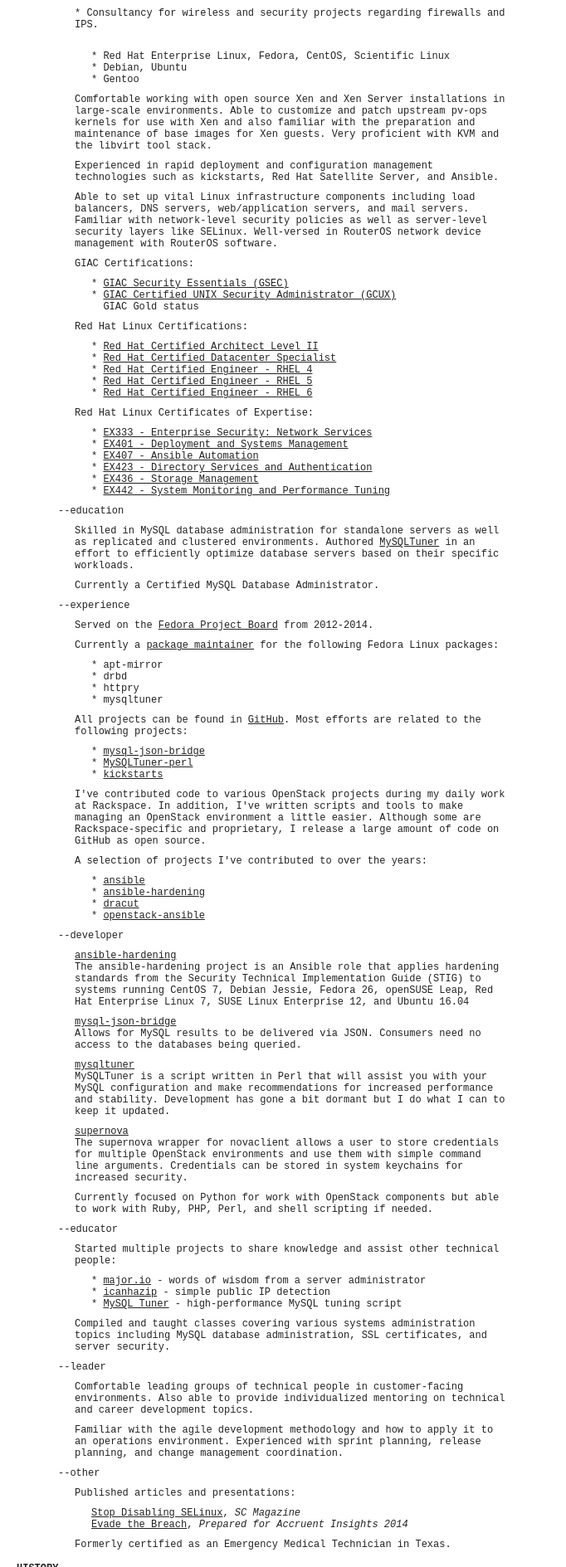
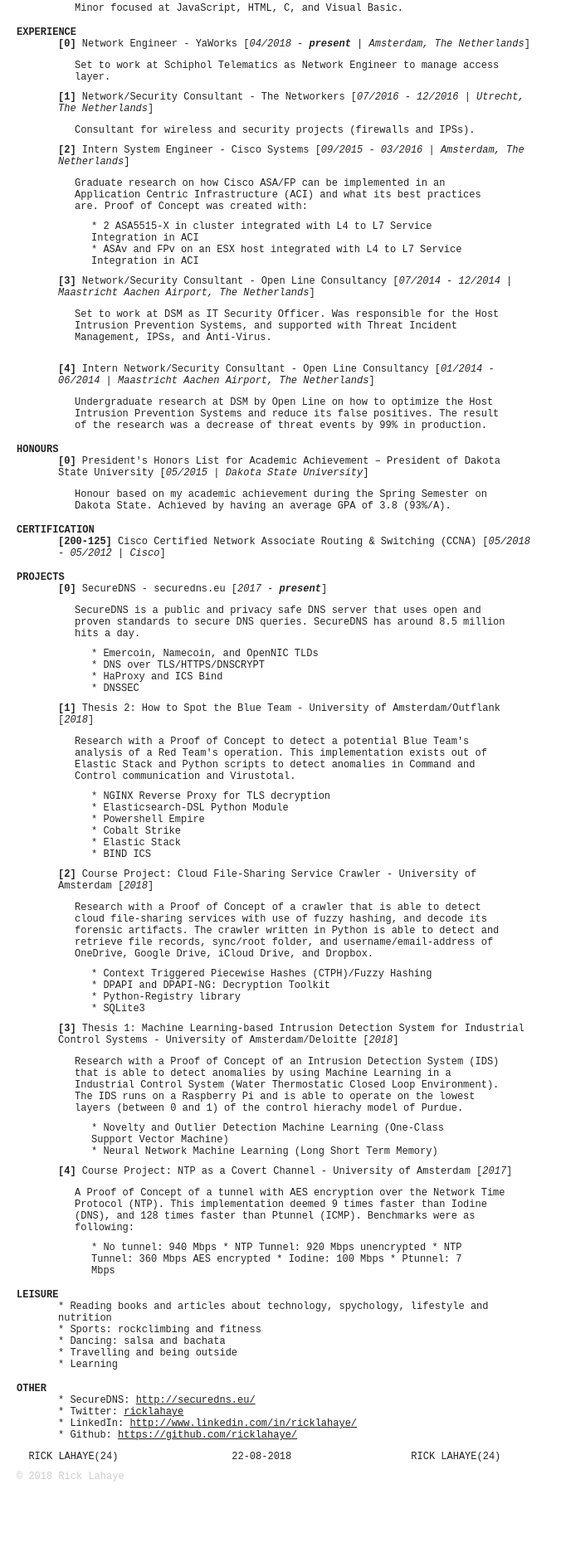
Before and after one commit to ricklahaye/ricklahaye.github.io, a plain HTML site: page index.html in a window 1280 px wide. Shown: the part 911-2800 px from the top of the page at 83% size, without its empty margins (0-682 px from the left). After the commit the page ends 2718 px from the top, so only its background shows below. Drawn offline with Linux system fonts and the light colour scheme.

Commit message:
almost ready

```diff
--- a/index.html
+++ b/index.html
@@ -1,6 +1,6 @@
 <!DOCTYPE html>
 <head>
-  <title>Rick Lahaye(24) - a passion for networking and security - Curriculum Vitae</title>
+  <title>Rick Lahaye(24) - a passion for Linux and security - Curriculum Vitae</title>
   <meta http-equiv="content-type" content="text/html;charset=utf-8">
   <meta name="google-site-verification" content="aObtGDw4rtVcSovbNUyoZCn1l-H9Tmqp43TXqmkWjjY" />
   <style type="text/css">
@@ -67,13 +67,13 @@
 </pre>
 <h1>NAME</h1>
 <p class="subtext">
-  Rick Lahaye - passion for networking and security
+  Rick Lahaye - passion for Linux and security
 </p>
 
 <h1>SYNOPSIS</h1>
 <p class="subtext">
-  rick [--soft-skills] [--education] [--experience] [--honours] [--certification] <br />
-  [--hard-skills] [--projects] [--other]
+  rick [--soft-skills] [--hard-skills] [--education] [--experience] [--honours] [--certification]
+  [--projects] [--leisure] [--other]
 </p>
 
 <h1>SUMMARY</h1>
@@ -101,297 +101,189 @@
 </p>
 <h1>SOFT SKILLS</h1>
 <p class="subtext">
-  - Problem-solving way of working with a logical and analytical approach <br>
-  - Capable of adapting to target audience and public speaking <br>
-  - Capable of priorizing and working under pressure <br>
-  - Motivated and driven person who likes challanges <br>
-  - Flexible and adaptable
+  * Problem-solving way of working with a logical and analytical approach <br>
+  * Capable of adapting to target audience and public speaking <br>
+  * Capable of priorizing and working under pressure <br>
+  * Motivated and driven person who likes challanges <br>
+  * Flexible and adaptable <br>
+  * Self-improvement
 </p>
+<h1>HARD SKILLS</h1>
+<p class="subtext">
+  * Linux distributions like Debian, Arch/CentOS and Ubuntu (Administration, Infrastructures, Deployment, and Open Source Projects) <br>
+  * Security (HIPS, IPS/IDS, Firewalls, Anti-Virus, Endpoints, and System Hardening) <br>
+  * Networking (Routing, Switching, and Wireless) <br>
+  * Infrastructure Componments (DHCP, DNS, and LDAP) <br>
+  * Virtualization (XEN, VMware, and Hyper-V) <br>
+  * Windows Server (Applications and Infrastructures) <br>
+  * Forensics (Linux Systems and Network) <br>
+  * Programming (Basic Web, Shell Scripting, and Python) <br>
+  * Penetration Testing (Kali, OpenVAS, Nessus, Metasploit) <br>
 
+
+</p>
 <h1>EDUCATION</h1>
 <p class="subtext">
-  <b>[0]</b> Master of Science in System and Network Engineering - University of Amsterdam
+  <b>[0]</b> Master of Science in System and Network Engineering - University of Amsterdam [<i>09/2016 - 02/2018 | Amsterdam, The Netherlands</i>]
 <p>
 <p class="doublesubtext">
-  - Date: 09/2016 - 02/2018 <br>
-  - Location: Amsterdam, The Netherlands <br>
-  - Focus: Linux, networking, security, forensics, and cybercrime.
+  Master focused at Linux, networking, security, forensics, and cybercrime.
 </p>
 <p class="subtext">
   <b>[1]</b> Bachelor of Science in Information and Communications Technology - ZUYD
-  University of Applied Sciences
+  University of Applied Sciences [<i>02/2012 - 02/2016 | Heerlen, The Netherlands</i>]
 <p>
 <p class="doublesubtext">
-  - Date: 02/2012 - 02/2016 <br>
-  - Location: Heerlen, The Netherlands <br>
-  - Focus: Linux, Windows, networking, security, and forensics.
+  Bachelor focused at Linux, Windows, networking, security, and forensics.
 </p>
 <p class="subtext">
-  <b>[2]</b> Minor in Computer Science - Dakota State University
+  <b>[2]</b> Minor in Computer Science - Dakota State University [<i>01/2015 - 06/2015 | Madison, South Dakota, The United States</i>]
 <p>
 <p class="doublesubtext">
-  - Date: 01/2015 - 06/2015 <br>
-  - Location: Madison, South Dakota, The United States <br>
-  - Focus: JavaScript, HTML, C, and Visual Basic.
+  Minor focused at JavaScript, HTML, C, and Visual Basic.
 </p>
 
 <h1>EXPERIENCE</h1>
 <p class="subtext">
-  <b>[0]</b> Network Engineer - YaWorks B.V. <i>[04-2018 - present]</i>
+  <b>[0]</b> Network Engineer - YaWorks [<i>04/2018 - <b>present</b> | Amsterdam, The Netherlands</i>]
 <p>
 <p class="doublesubtext">
-  * Set to work at Schiphol Telematics as Network Engineer to manage access layer.
+  Set to work at Schiphol Telematics as Network Engineer to manage access layer.
+</p>
+<p class="subtext">
+  <b>[1]</b> Network/Security Consultant - The Networkers [<i>07/2016 - 12/2016 | Utrecht, The Netherlands</i>]
+<p>
+<p class="doublesubtext">
+  Consultant for wireless and security projects (firewalls and IPSs).
+</p>
+<p class="subtext">
+  <b>[2]</b> Intern System Engineer - Cisco Systems [<i>09/2015 - 03/2016 | Amsterdam, The Netherlands</i>]
+<p>
+<p class="doublesubtext">
+  Graduate research on how Cisco ASA/FP can be implemented in an Application
+  Centric Infrastructure (ACI) and what its best practices are. Proof of Concept
+  was created with:
+</p>
+<p class="triplesubtext">
+  * 2 ASA5515-X in cluster integrated with L4 to L7 Service Integration in ACI <br>
+  * ASAv and FPv on an ESX host integrated with L4 to L7 Service Integration in ACI
+</p>
+<p class="subtext">
+  <b>[3]</b> Network/Security Consultant - Open Line Consultancy [<i>07/2014 - 12/2014 | Maastricht Aachen Airport, The Netherlands</i>]
+<p>
+<p class="doublesubtext">
+  Set to work at DSM as IT Security Officer. Was responsible for the Host Intrusion
+  Prevention Systems, and supported with Threat Incident Management, IPSs, and Anti-Virus.
 </p><br>
 <p class="subtext">
-  <b>[1]</b> Network/Security Consultant - The Networkers
+  <b>[4]</b> Intern Network/Security Consultant - Open Line Consultancy [<i>01/2014 - 06/2014 | Maastricht Aachen Airport, The Netherlands</i>]
 <p>
 <p class="doublesubtext">
-  * Consultancy for wireless and security projects regarding firewalls and IPS.
-</p><br>
+  Undergraduate research at DSM by Open Line on how to optimize the Host Intrusion Prevention
+  Systems and reduce its false positives. The result of the research was a decrease of threat events by
+  99% in production.
+</p>
+
+<h1>HONOURS</h1>
+<p class="subtext">
+  <b>[0]</b> President's Honors List for Academic Achievement – President of Dakota State University [<i>05/2015 | Dakota State University</i>]
+<p>
+<p class="doublesubtext">
+  Honour based on my academic achievement during the Spring Semester on Dakota State. Achieved by having an average GPA of 3.8 (93%/A).
+</p>
+<h1>CERTIFICATION</h1>
+<p class="subtext">
+  <b>[200-125]</b> Cisco Certified Network Associate Routing & Switching (CCNA) [<i>05/2018 - 05/2012 | Cisco</i>]
+<p>
 
 
-
-<p class="triplesubtext">
-  * Red Hat Enterprise Linux, Fedora, CentOS, Scientific Linux<br />
-  * Debian, Ubuntu<br />
-  * Gentoo<br />
-</p>
+<h1>PROJECTS</h1>
+<p class="subtext">
+  <b>[0]</b> SecureDNS - securedns.eu [<i>2017 - <b>present</b></i>]
+<p>
 <p class="doublesubtext">
-  Comfortable working with open source Xen and Xen Server installations in
-  large-scale environments. Able to customize and patch upstream pv-ops kernels
-  for use with Xen and also familiar with the preparation and maintenance of
-  base images for Xen guests.  Very proficient with KVM and the libvirt tool stack.
-</p>
-<p class="doublesubtext">
-  Experienced in rapid deployment and configuration management technologies
-  such as kickstarts, Red Hat Satellite Server, and Ansible.
-</p>
-<p class="doublesubtext">
-  Able to set up vital Linux infrastructure components including load balancers,
-  DNS servers, web/application servers, and mail servers.  Familiar with
-  network-level security policies as well as server-level security layers like
-  SELinux.  Well-versed in RouterOS network device management with RouterOS
-  software.
-</p>
-<p class="doublesubtext">
-  GIAC Certifications:
+  SecureDNS is a public and privacy safe DNS server that uses open and proven standards to secure DNS queries. SecureDNS has around 8.5 million hits a day.
 </p>
 <p class="triplesubtext">
-  * <a href="http://www.giac.org/certified-professional/major-hayden/138471">
-      GIAC Security Essentials (GSEC)</a><br />
-  * <a href="http://www.giac.org/certified-professional/major-hayden/138471">
-      GIAC Certified UNIX Security Administrator (GCUX)</a><br />
-      &nbsp;&nbsp;GIAC Gold status<br />
+  * Emercoin, Namecoin, and OpenNIC TLDs <br>
+  * DNS over TLS/HTTPS/DNSCRYPT <br>
+  * HaProxy and ICS Bind <br>
+  * DNSSEC
 </p>
+<p class="subtext">
+  <b>[1]</b> Thesis 2: How to Spot the Blue Team - University of Amsterdam/Outflank [<i>2018</i>]
+<p>
 <p class="doublesubtext">
-  Red Hat Linux Certifications:
+  Research with a Proof of Concept to detect a potential Blue Team's analysis of a Red Team's operation.
+  This implementation exists out of Elastic Stack and Python scripts to detect anomalies in Command and Control communication and Virustotal.
 </p>
 <p class="triplesubtext">
-  * <a href="https://www.redhat.com/wapps/training/certification/verify.html?certNumber=110-268-455">
-      Red Hat Certified Architect Level II</a><br />
-  * <a href="https://www.redhat.com/wapps/training/certification/verify.html?certNumber=110-268-455">
-      Red Hat Certified Datacenter Specialist</a><br />
-  * <a href="https://www.redhat.com/wapps/training/certification/verify.html?certNumber=110-268-455">
-      Red Hat Certified Engineer - RHEL 4</a><br />
-  * <a href="https://www.redhat.com/wapps/training/certification/verify.html?certNumber=110-268-455">
-      Red Hat Certified Engineer - RHEL 5</a><br />
-  * <a href="https://www.redhat.com/wapps/training/certification/verify.html?certNumber=110-268-455">
-      Red Hat Certified Engineer - RHEL 6</a><br />
+  * NGINX Reverse Proxy for TLS decryption <br>
+  * Elasticsearch-DSL Python Module <br>
+  * Powershell Empire <br>
+  * Cobalt Strike <br>
+  * Elastic Stack <br>
+  * BIND ICS
 </p>
+<p class="subtext">
+  <b>[2]</b> Course Project: Cloud File-Sharing Service Crawler - University of Amsterdam [<i>2018</i>]
+<p>
 <p class="doublesubtext">
-  Red Hat Linux Certificates of Expertise:
+  Research with a Proof of Concept of a crawler that is able to detect cloud file-sharing
+  services with use of fuzzy hashing, and decode its forensic artifacts. The crawler
+  written in Python is able to detect and retrieve file records, sync/root folder, and
+  username/email-address of OneDrive, Google Drive, iCloud Drive, and Dropbox.
 </p>
 <p class="triplesubtext">
-  * <a href="https://www.redhat.com/wapps/training/certification/verify.html?certNumber=110-268-455">
-    EX333 - Enterprise Security: Network Services</a><br />
-  * <a href="https://www.redhat.com/wapps/training/certification/verify.html?certNumber=110-268-455">
-    EX401 - Deployment and Systems Management</a><br />
-  * <a href="https://www.redhat.com/wapps/training/certification/verify.html?certNumber=110-268-455">
-    EX407 - Ansible Automation</a><br />
-  * <a href="https://www.redhat.com/wapps/training/certification/verify.html?certNumber=110-268-455">
-    EX423 - Directory Services and Authentication</a><br />
-  * <a href="https://www.redhat.com/wapps/training/certification/verify.html?certNumber=110-268-455">
-    EX436 - Storage Management</a><br />
-  * <a href="https://www.redhat.com/wapps/training/certification/verify.html?certNumber=110-268-455">
-    EX442 - System Monitoring and Performance Tuning</a><br />
+  * Context Triggered Piecewise Hashes (CTPH)/Fuzzy Hashing <br>
+  * DPAPI and DPAPI-NG: Decryption Toolkit <br>
+  * Python-Registry library <br>
+  * SQLite3
 </p>
 <p class="subtext">
-  --education
+  <b>[3]</b> Thesis 1: Machine Learning-based Intrusion Detection System for Industrial Control Systems
+ - University of Amsterdam/Deloitte [<i>2018</i>]
+<p>
+<p class="doublesubtext">
+  Research with a Proof of Concept of an Intrusion Detection System (IDS) that is able to detect anomalies by using Machine Learning
+  in a Industrial Control System (Water Thermostatic Closed Loop Environment). The IDS runs on a Raspberry Pi
+  and is able to operate on the lowest layers (between 0 and 1) of the control hierachy model of Purdue.
+  </p>
+<p class="triplesubtext">
+  * Novelty and Outlier Detection Machine Learning (One-Class Support Vector Machine) <br>
+  * Neural Network Machine Learning (Long Short Term Memory)
 </p>
+<p class="subtext">
+  <b>[4]</b> Course Project: NTP as a Covert Channel - University of Amsterdam [<i>2017</i>]
+<p>
 <p class="doublesubtext">
-  Skilled in MySQL database administration for standalone servers as well as
-  replicated and clustered environments.  Authored
-  <a href="http://mysqltuner.com/">MySQLTuner</a> in an effort to efficiently
-  optimize database servers based on their specific workloads.
-</p>
-<p class="doublesubtext">
-  Currently a Certified MySQL Database Administrator.
-</p>
-
-<p class="subtext">
-  --experience
-</p>
-<p class="doublesubtext">
-  Served on the <a href="http://fedoraproject.org/wiki/Board">Fedora Project Board</a>
-  from 2012-2014.
-</p>
-<p class="doublesubtext">
-  Currently a
-  <a href="https://admin.fedoraproject.org/pkgdb/users/packages/mhayden">
-  package maintainer</a> for the following Fedora Linux packages:
+  A Proof of Concept of a tunnel with AES encryption over the Network Time Protocol (NTP).
+  This implementation deemed 9 times faster than Iodine (DNS), and 128 times faster than Ptunnel (ICMP).
+  Benchmarks were as following:
 </p>
 <p class="triplesubtext">
-  * apt-mirror<br />
-  * drbd<br />
-  * httpry<br />
-  * mysqltuner<br />
+  * No tunnel: 940 Mbps
+  * NTP Tunnel: 920 Mbps unencrypted
+  * NTP Tunnel: 360 Mbps AES encrypted
+  * Iodine: 100 Mbps
+  * Ptunnel: 7 Mbps
 </p>
-<p class="doublesubtext">
-  All projects can be found in
-  <a href="https://github.com/major">GitHub</a>. Most efforts are
-  related to the following projects:
-</p>
-<p class="triplesubtext">
-  * <a href="https://github.com/major/mysql-json-bridge">
-      mysql-json-bridge</a><br />
-  * <a href="https://github.com/major/MySQLTuner-perl">
-      MySQLTuner-perl</a><br />
-  * <a href="https://github.com/major/kickstarts">
-      kickstarts</a><br />
-</p>
-<p class="doublesubtext">
-  I've contributed code to various OpenStack projects during my daily work at
-  Rackspace.  In addition, I've written scripts and tools to make managing
-  an OpenStack environment a little easier.  Although some are Rackspace-specific
-  and proprietary, I release a large amount of code on GitHub as open source.
-</p>
-<p class="doublesubtext">
-  A selection of projects I've contributed to over the years:
-</p>
-<p class="triplesubtext">
-  * <a href="https://github.com/ansible/ansible">ansible</a><br />
-  * <a href="https://github.com/openstack/ansible-hardening">ansible-hardening</a><br />
-  * <a href="https://github.com/haraldh/dracut">dracut</a><br />
-  * <a href="https://github.com/openstack/openstack-ansible">openstack-ansible</a><br />
-</p>
+<h1>LEISURE</h1>
+<p class="subtext">
+  * Reading books and articles about technology, spychology, lifestyle and nutrition <br>
+  * Sports: rockclimbing and fitness <br>
+  * Dancing: salsa and bachata <br>
+  * Travelling and being outside <br>
+  * Learning
+<p>
+<h1>OTHER</h1>
+<p class="subtext">
+  * SecureDNS: <a href="http://securedns.eu/">http://securedns.eu/</a><br />
+  * Twitter: <a href="http://twitter.com/ricklahaye">ricklahaye</a><br />
+  * LinkedIn: <a href="http://www.linkedin.com/in/ricklahaye/">http://www.linkedin.com/in/ricklahaye/</a><br />
+  * Github: <a href="https://github.com/ricklahaye">https://github.com/ricklahaye/</a><br />
+<p>
 
-<p class="subtext">
-  --developer
-</p>
-<p class="doublesubtext">
-  <a href="https://github.com/openstack/ansible-hardening">ansible-hardening</a><br>
-  The ansible-hardening project is an Ansible role that applies hardening
-  standards from the Security Technical Implementation Guide (STIG) to systems
-  running CentOS 7, Debian Jessie, Fedora 26, openSUSE Leap, Red Hat
-  Enterprise Linux 7, SUSE Linux Enterprise 12, and Ubuntu 16.04
-</p>
-<p class="doublesubtext">
-  <a href="https://github.com/major/mysql-json-bridge">mysql-json-bridge</a><br>
-  Allows for MySQL results to be delivered via JSON.  Consumers need no access to the
-  databases being queried.
-</p>
-<p class="doublesubtext">
-  <a href="https://github.com/major/MySQLTuner-perl">mysqltuner</a><br>
-  MySQLTuner is a script written in Perl that will assist you with your MySQL
-  configuration and make recommendations for increased performance and stability.
-  Development has gone a bit dormant but I do what I can to keep it updated.
-</p>
-<p class="doublesubtext">
-  <a href="https://github.com/major/supernova">supernova</a><br>
-  The supernova wrapper for novaclient allows a user to store credentials for multiple
-  OpenStack environments and use them with simple command line arguments.  Credentials
-  can be stored in system keychains for increased security.
-</p>
-<p class="doublesubtext">
-  Currently focused on Python for work with OpenStack components but able to
-  work with Ruby, PHP, Perl, and shell scripting if needed.
-</p>
-
-<p class="subtext">
-  --educator
-</p>
-<p class="doublesubtext">
-  Started multiple projects to share knowledge and assist other technical people:
-</p>
-<p class="triplesubtext">
-  * <a href="http://major.io/">
-      major.io</a> - words of wisdom from a server administrator<br />
-  * <a href="http://icanhazip.com/">
-      icanhazip</a> - simple public IP detection<br />
-  * <a href="http://mysqltuner.com/">
-      MySQL Tuner</a> - high-performance MySQL tuning script<br />
-</p>
-<p class="doublesubtext">
-  Compiled and taught classes covering various systems administration topics
-  including MySQL database administration, SSL certificates, and server
-  security.
-</p>
-
-<p class="subtext">
-  --leader
-</p>
-<p class="doublesubtext">
-  Comfortable leading groups of technical people in customer-facing
-  environments.  Also able to provide individualized mentoring on technical and
-  career development topics.
-</p>
-<p class="doublesubtext">
-  Familiar with the agile development methodology and how to apply it to an
-  operations environment. Experienced with sprint planning, release planning,
-  and change management coordination.
-</p>
-<p class="subtext">
-  --other
-</p>
-<p class="doublesubtext">
-  Published articles and presentations:
-</p>
-<p class="triplesubtext">
-  <a href="http://www.scmagazine.com.au/News/340475,stop-disabling-selinux.aspx">Stop Disabling SELinux</a>, <em>SC Magazine</em><br>
-  <a href="https://bit.ly/evadethebreach">Evade the Breach</a>,
-    <em>Prepared for Accruent Insights 2014</em>
-</p>
-<p class="doublesubtext">
-  Formerly certified as an Emergency Medical Technician in Texas.
-</p>
-
-<h1>HISTORY</h1>
-<p class="subtext bottomcut">
-  * <a href="http://rackspace.com/">Rackspace</a>
-</p>
-<p class="doublesubtext">
-  - Principal Architect, OpenStack
-  - Cloud Architect, Cloud Servers<br>
-  - Chief Security Architect, Director<br>
-  - Linux Engineer, OpenStack / Next-Generation Cloud Servers<br>
-  - Engineering Manager, Cloud Servers Operations<br>
-  - Senior Systems Engineer<br>
-  - Linux Systems Administrator
-</p>
-<p class="subtext bottomcut">
-  * SecureTrust Corporation<br />
-  &nbsp;&nbsp;(now a wholly owned subsidiary of
-  <a href="http://trustwave.com/">Trustwave Holdings, Inc.</a>)
-</p>
-<p class="doublesubtext">
-  - VP of Operations<br />
-  - Lead Developer
-</p>
-<p class="subtext bottomcut">
-  * <a href="http://www.amr.net/">American Medical Response</a>
-</p>
-<p class="doublesubtext">
-  - Field Medic / EMT
-</p>
-
-<h1>SEE ALSO</h1>
-<p class="subtext">
-  * E-mail:      major at mhtx dot net<br />
-  * Phone:       210.370.7667 (yes, that's 210.370.POOP)<br />
-  * Twitter:     <a href="http://twitter.com/majorhayden">majorhayden</a><br />
-  * LinkedIn:	 <a href="http://www.linkedin.com/in/majorhayden/">http://www.linkedin.com/in/majorhayden/</a><br />
-  * IRC:         mhayden on irc.freenode.net
-</p>
 
 <pre class="manheader">
   RICK LAHAYE(24)                   22-08-2018                    RICK LAHAYE(24)
```
